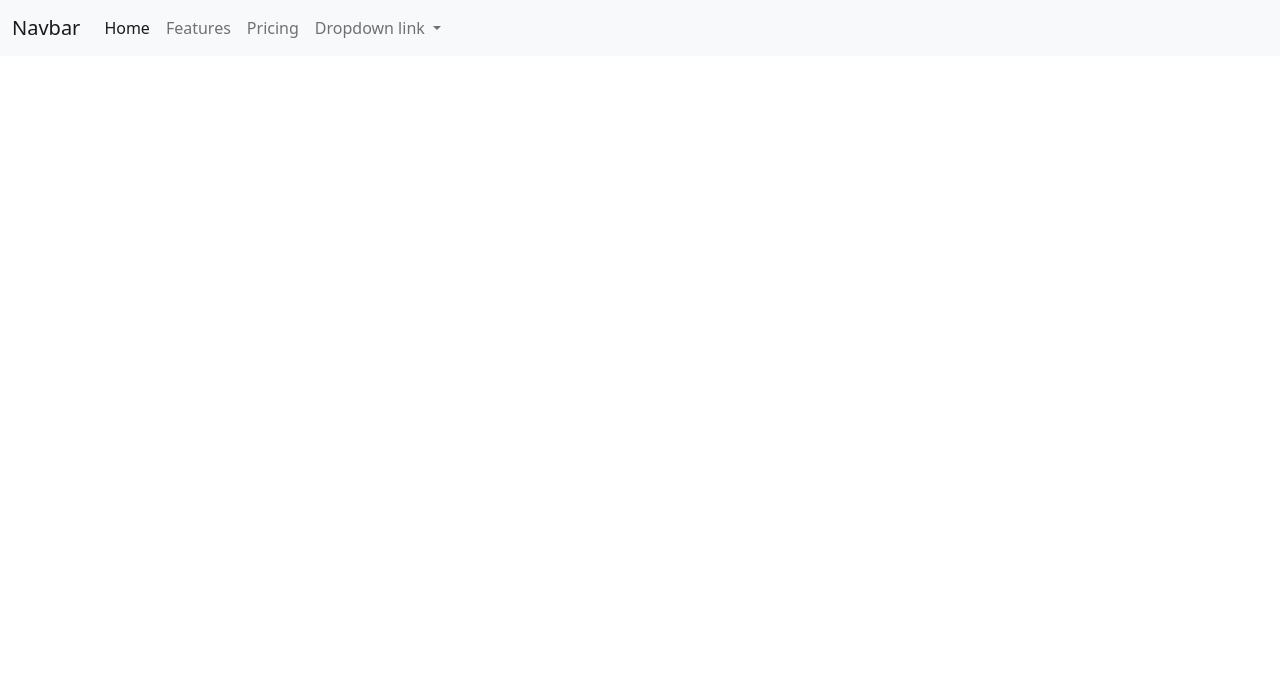
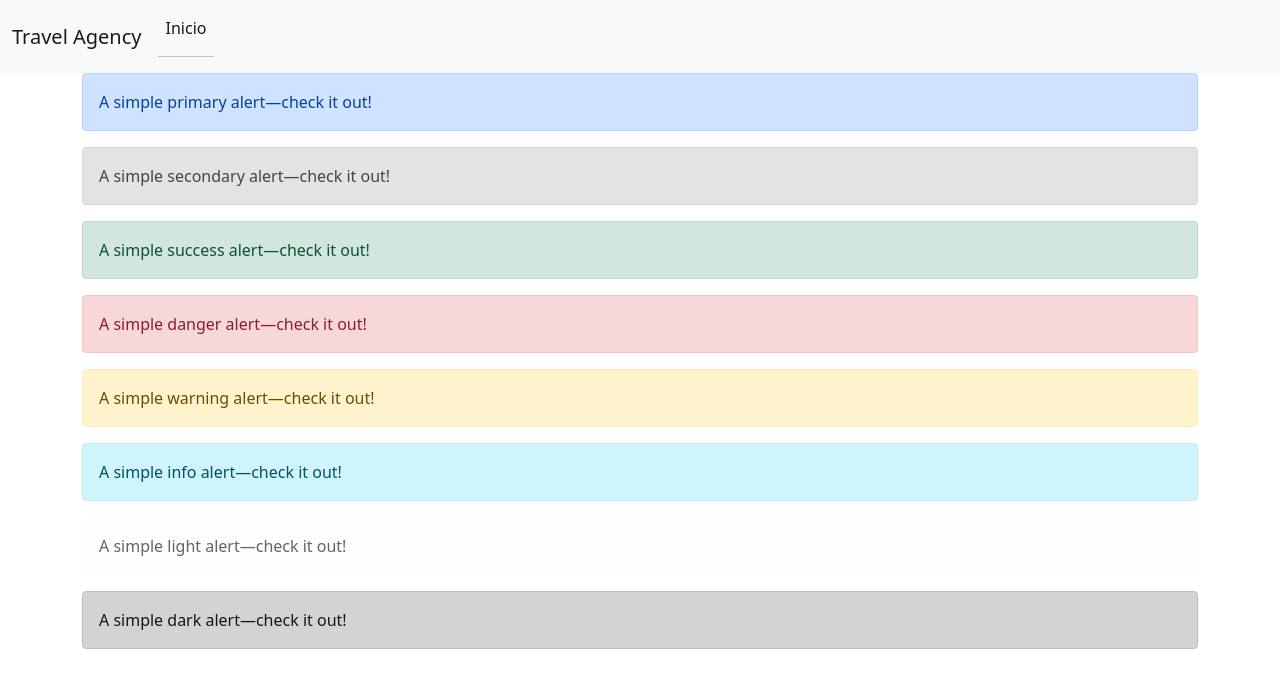
Before and after one commit to bypabloc/travel_agency_frontend, a Vue app: page / in a window 1280 px wide. Shown: the top 688 px of the page. Built offline with nearby package versions, Linux system fonts and the light colour scheme.

Commit message:
navbar with menu array

```diff
--- a/src/App.vue
+++ b/src/App.vue
@@ -1,21 +1,21 @@
 <template>
     <NavBarCustom/>
-    <!-- <div id="nav">
-        <router-link to="/">Home</router-link> |
-        <router-link to="/about">About</router-link>
+    <div class="container">
+        <LoaderViews/>
     </div>
-    <router-view/> -->
 </template>
 
 <script>
 import NavBarCustom from './components/NavBarCustom.vue'
-import HelloWorld from '@/components/HelloWorld.vue';
+import HelloWorld from '@/components/HelloWorld.vue'
+import LoaderViews from '@/components/LoaderViews.vue'
 
 export default {
     name: 'NavBar',
     components: {
         NavBarCustom,
         HelloWorld,
+        LoaderViews,
     },
 }
 </script>
--- /dev/null
+++ b/src/components/LoaderViews.vue
@@ -0,0 +1,21 @@
+<template>
+    <!-- <div id="nav">
+        <router-link to="/">Home</router-link> |
+        <router-link to="/about">About</router-link>
+    </div> -->
+
+    <router-view/>
+
+</template>
+
+<script>
+export default {
+    name: 'Views',
+    props: {
+    }
+}
+</script>
+
+<style scoped lang="scss">
+
+</style>
--- a/src/components/NavBarCustom.vue
+++ b/src/components/NavBarCustom.vue
@@ -1,47 +1,111 @@
 <template>
     <nav class="navbar navbar-expand-lg navbar-light bg-light">
         <div class="container-fluid">
-            <a class="navbar-brand" href="#">Navbar</a>
+
+            <a class="navbar-brand" href="/">Travel Agency</a>
             <button class="navbar-toggler" type="button" data-bs-toggle="collapse" data-bs-target="#navbarNavDropdown" aria-controls="navbarNavDropdown" aria-expanded="false" aria-label="Toggle navigation">
-            <span class="navbar-toggler-icon"></span>
+              <span class="navbar-toggler-icon"></span>
             </button>
             <div class="collapse navbar-collapse" id="navbarNavDropdown">
-            <ul class="navbar-nav">
-                <li class="nav-item">
-                <a class="nav-link active" aria-current="page" href="#">Home</a>
-                </li>
-                <li class="nav-item">
-                <a class="nav-link" href="#">Features</a>
-                </li>
-                <li class="nav-item">
-                <a class="nav-link" href="sadasd">Pricing</a>
-                </li>
-                <li class="nav-item dropdown">
-                <a class="nav-link dropdown-toggle" href="#" id="navbarDropdownMenuLink" role="button" data-bs-toggle="dropdown" aria-expanded="false">
-                    Dropdown link
-                </a>
-                <ul class="dropdown-menu" aria-labelledby="navbarDropdownMenuLink">
-                    <li><a class="dropdown-item" href="#">Action</a></li>
-                    <li><a class="dropdown-item" href="#">Another action</a></li>
-                    <li><a class="dropdown-item" href="#">Something else here</a></li>
-                </ul>
-                </li>
-            </ul>
+              <ul class="navbar-nav">
+
+                  <li class="nav-item" v-for="(item, index) in menu.items" :key="index">
+                      <template v-if="item.isActive">
+                          <router-link :to="item.url" class="nav-link" active-class="active">{{item.text}}</router-link>
+                          <hr class="dropdown-divider" v-if="item.divider">
+                      </template>
+                  </li>
+              </ul>
             </div>
         </div>
     </nav>
 </template>
 
 <script>
+import { ref } from 'vue'
+
 export default {
-  name: 'HelloWorld',
-  props: {
-    msg: String
-  }
+    name: 'NavBarCustom',
+    setup() {
+        const menu = ref({
+            items: [
+                {
+                    name: 'Home',
+                    url: '/',
+                    text: 'Inicio',
+                    component: 'Home.vue',
+                    divider: true,
+                    isActive: true,
+                },
+                {
+                    name: 'Buses',
+                    url: '/buses',
+                    text: 'Buses',
+                    component: 'Buses.vue',
+                    isActive: false,
+                },
+                {
+                    name: 'Drivers',
+                    url: '/drivers',
+                    text: 'Choferes',
+                    component: 'Drivers.vue',
+                    divider: true,
+                    isActive: false,
+                },
+                {
+                    name: 'Location',
+                    url: '/locations',
+                    text: 'Ubicaciones',
+                    component: 'Location.vue',
+                    isActive: false,
+                },
+                {
+                    name: 'Journey',
+                    url: '/journeys',
+                    text: 'Trayectos',
+                    component: 'Journey.vue',
+                    divider: true,
+                    isActive: false,
+                },
+                {
+                    name: 'Passenger',
+                    url: '/passengers',
+                    text: 'Trayectos',
+                    component: 'Passenger.vue',
+                    divider: true,
+                    isActive: false,
+                },
+                {
+                    name: 'Seat',
+                    url: '/seats',
+                    text: 'Asientos',
+                    component: 'Seat.vue',
+                    isActive: false,
+                },
+                {
+                    name: 'JourneyDriver',
+                    url: '/journeys_drivers',
+                    text: 'Viajes',
+                    component: 'JourneyDriver.vue',
+                    isActive: false,
+                },
+                {
+                    name: 'Ticket',
+                    url: '/tickets',
+                    text: 'Boletos',
+                    component: 'Ticket.vue',
+                    isActive: false,
+                },
+            ]
+        })
+
+        return {
+            menu,
+        }
+    },
 }
 </script>
 
-<!-- Add "scoped" attribute to limit CSS to this component only -->
 <style scoped lang="scss">
 
 </style>
--- a/src/views/Home.vue
+++ b/src/views/Home.vue
@@ -1,12 +1,10 @@
 <template>
   <div class="home">
-    <img alt="Vue logo" src="../assets/logo.png">
     <HelloWorld msg="Welcome to Your Vue.js App"/>
   </div>
 </template>
 
 <script>
-// @ is an alias to /src
 import HelloWorld from '@/components/HelloWorld.vue'
 
 export default {
```
